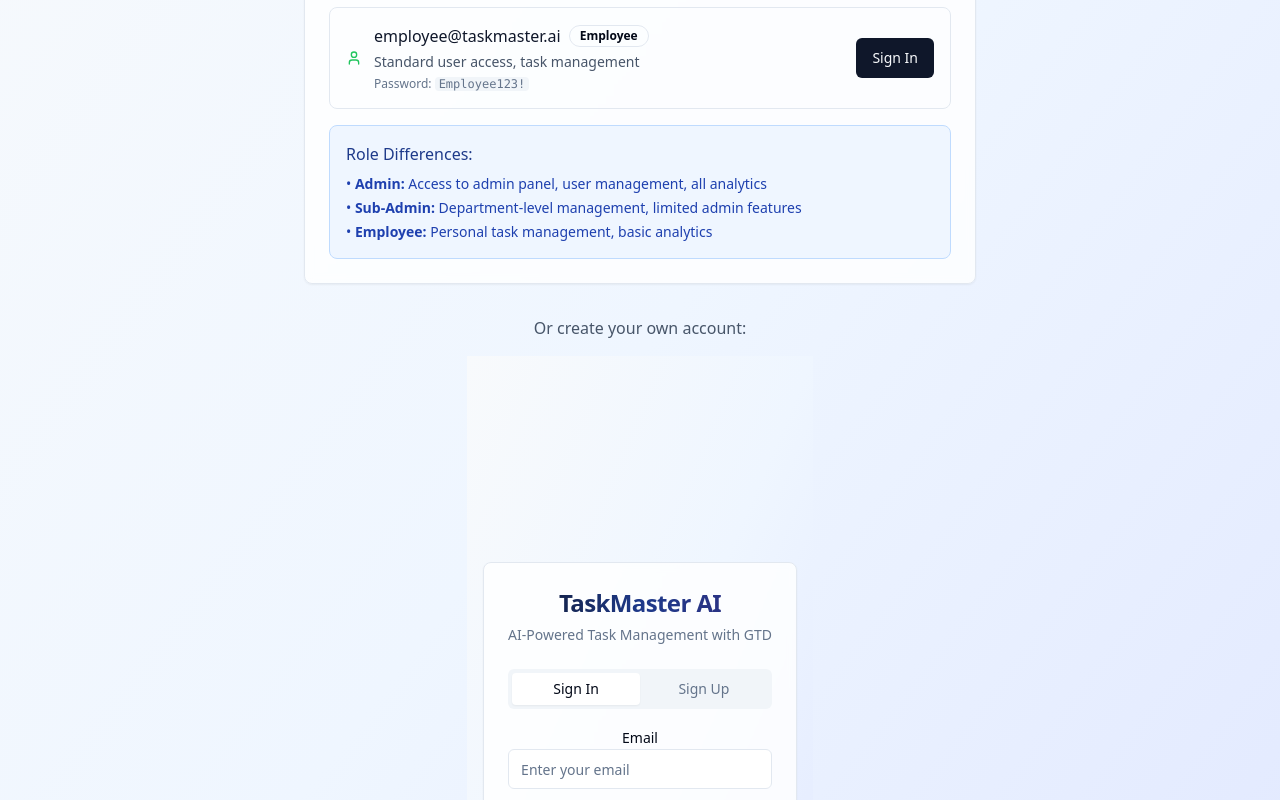
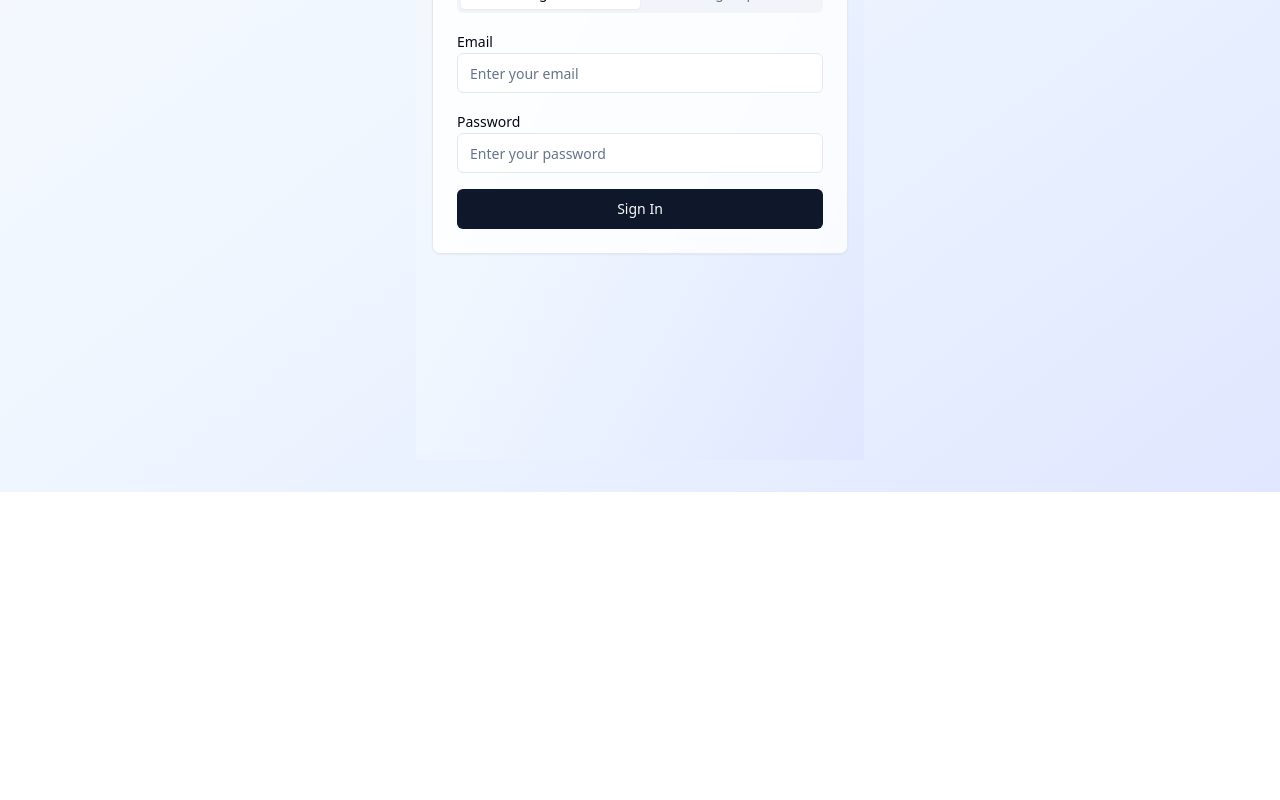
Before and after one commit to RanaRomdhane/stride-task-ai, a React (Vite) app: page / in a window 1280 px wide. Shown: the part 480-1280 px from the top of the page. After the commit the page ends 972 px from the top, so only its background shows below. Built offline with nearby package versions, Linux system fonts and the light colour scheme.

Commit message:
Remove demo accounts panel
Removes the demo accounts panel from the UI, but keeps the accounts in the database for manual sign-in.

```diff
--- a/src/pages/Index.tsx
+++ b/src/pages/Index.tsx
@@ -14,7 +14,6 @@ import { KanbanBoard } from "@/components/KanbanBoard";
 import { AnalyticsCharts } from "@/components/AnalyticsCharts";
 import { GoogleIntegration } from "@/components/GoogleIntegration";
 import { RoleBasedDashboard } from "@/components/RoleBasedDashboard";
-import { DemoAccountsPanel } from "@/components/DemoAccountsPanel";
 import { DraggablePomodoroTimer } from "@/components/DraggablePomodoroTimer";
 import { Logo } from "@/components/Logo";
 import { Tabs, TabsContent, TabsList, TabsTrigger } from "@/components/ui/tabs";
@@ -104,15 +103,9 @@ const Index = () => {
             </p>
           </div>
 
-          <div className="grid gap-8 max-w-4xl mx-auto">
-            <DemoAccountsPanel />
-            <div className="flex justify-center">
-              <div className="text-center">
-                <p className="text-slate-600 mb-4">Or create your own account:</p>
-                <div className="max-w-md">
-                  <AuthForm onAuthSuccess={handleAuthSuccess} />
-                </div>
-              </div>
+          <div className="flex justify-center">
+            <div className="max-w-md w-full">
+              <AuthForm onAuthSuccess={handleAuthSuccess} />
             </div>
           </div>
         </div>
```
